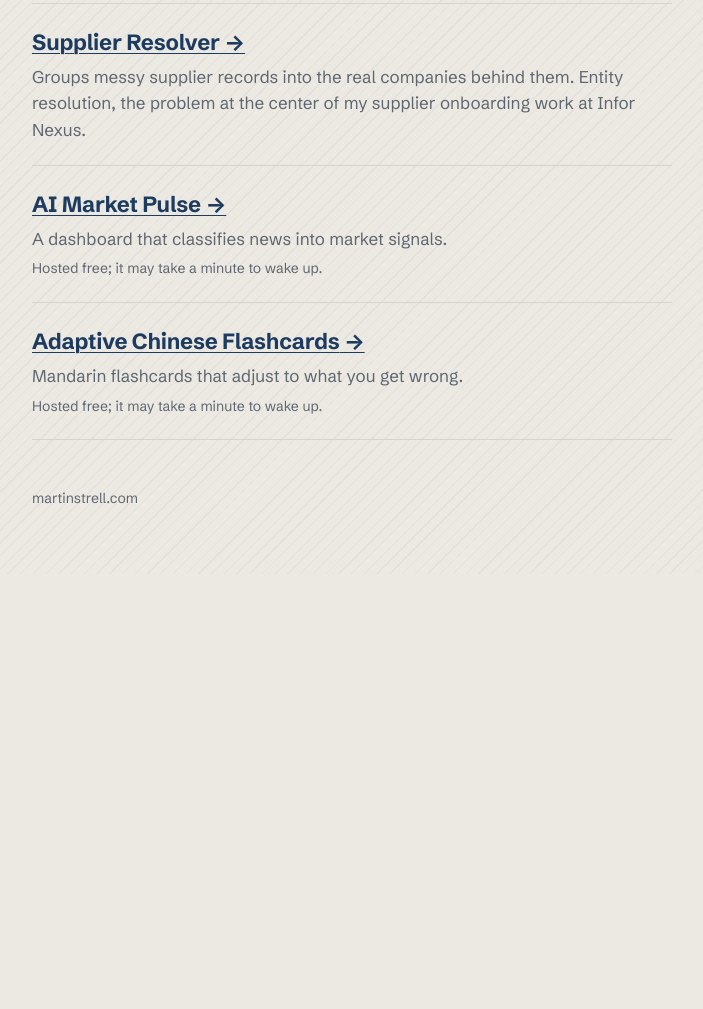
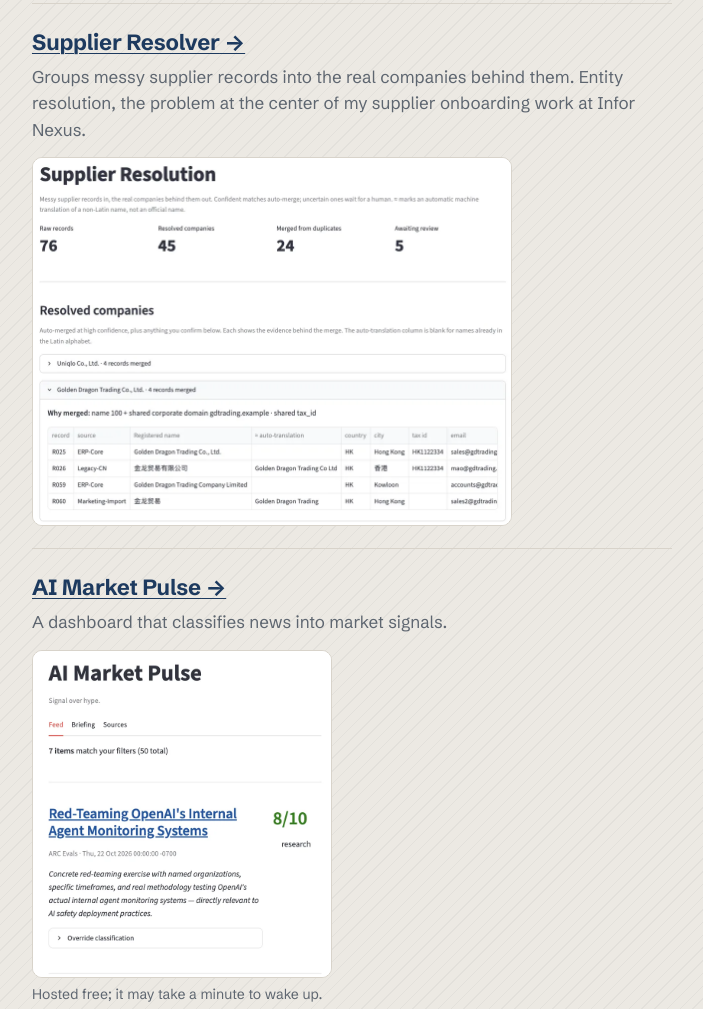
Before and after one commit to martinstrell-source/martinstrell-site, a plain HTML site: page index.html in a window 1280 px wide. Shown: the part 964-1973 px from the top of the page, without its empty margins (288-991 px from the left). Before the commit the page ends 1538 px from the top, so only its background shows below. Drawn offline with Linux system fonts and the light colour scheme.

Commit message:
Screenshots for Supplier Resolver, AI Market Pulse and Flashcards
Co-Authored-By: Claude Opus 5.5 <noreply@anthropic.com>
Claude-Session: https://claude.ai/code/session_011gUbr1DtkPg8KRrYA3LGis

```diff
--- a/index.html
+++ b/index.html
@@ -58,6 +58,7 @@
   .projects p { margin: 0; color: var(--muted); }
   .projects .small { font-size: 14px; margin-top: 6px; }
   .shots { display: flex; gap: 12px; margin-top: 14px; overflow-x: auto; padding-bottom: 4px; }
+  .wide { display: block; width: 100%; max-width: 480px; height: auto; margin-top: 14px; border-radius: 10px; border: 1px solid var(--line); background: #fff; }
   .shots img { flex: 0 0 auto; width: 150px; height: auto; border-radius: 14px; border: 1px solid var(--line); display: block; }
   footer { margin-top: 48px; color: var(--muted); font-size: 14px; }
 </style>
@@ -88,15 +89,18 @@
     <li>
       <h3><a href="https://supplier-resolver.onrender.com">Supplier Resolver</a></h3>
       <p>Groups messy supplier records into the real companies behind them. Entity resolution, the problem at the center of my supplier onboarding work at Infor Nexus.</p>
+      <img class="wide" src="img/resolver.webp" alt="Supplier Resolver merging four records for Golden Dragon Trading, with the evidence for the merge" width="960" height="738" loading="lazy">
     </li>
     <li>
       <h3><a href="https://ai-market-pulse.streamlit.app">AI Market Pulse</a></h3>
       <p>A dashboard that classifies news into market signals.</p>
+      <img class="wide" src="img/pulse.webp" alt="AI Market Pulse feed with items scored for signal" width="780" height="854" loading="lazy" style="max-width:300px">
       <p class="small">Hosted free; it may take a minute to wake up.</p>
     </li>
     <li>
       <h3><a href="https://adaptive-chinese-flashcards.streamlit.app">Adaptive Chinese Flashcards</a></h3>
       <p>Mandarin flashcards that adjust to what you get wrong.</p>
+      <img class="wide" src="img/flashcards.webp" alt="A Chinese flashcard after a correct pinyin answer, with meaning and radical" width="735" height="670" loading="lazy" style="max-width:280px">
       <p class="small">Hosted free; it may take a minute to wake up.</p>
     </li>
   </ul>
```
Also changed, not shown: img/flashcards.webp (added), img/pulse.webp (added), img/resolver.webp (added).
